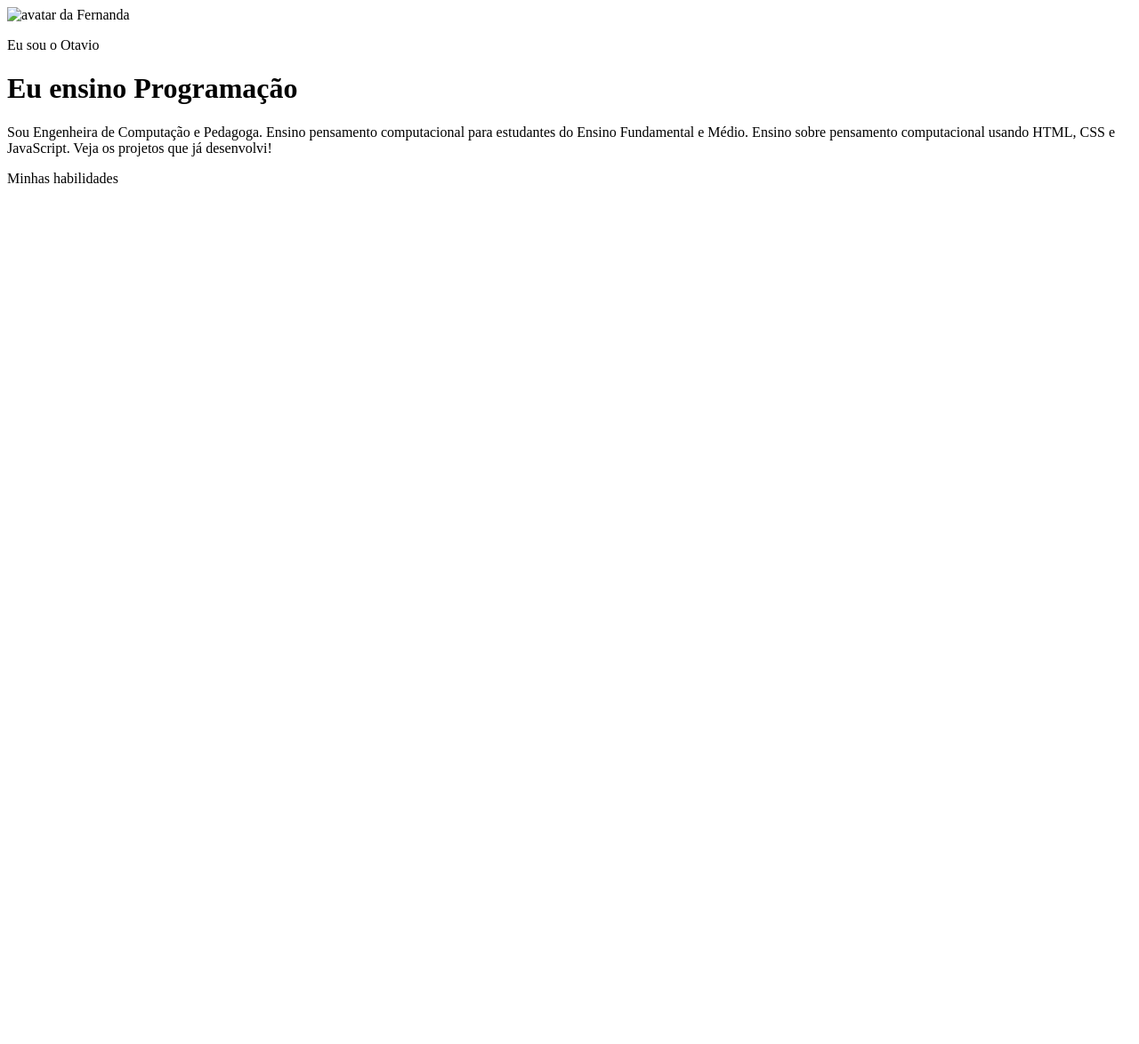
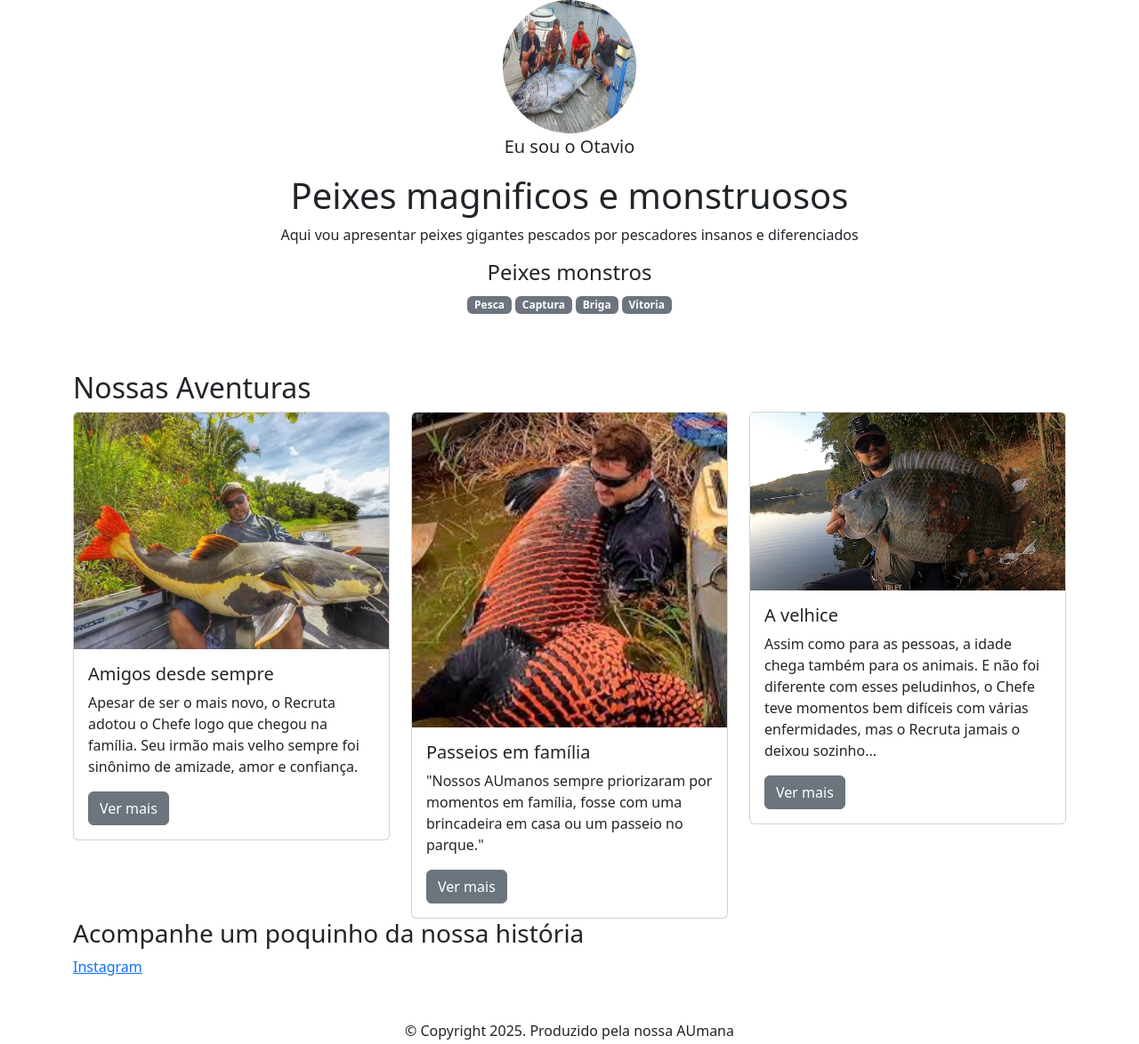
Before and after one commit to 077Tavin/tAVIN, a plain HTML site: page index.html in a window 1280 px wide. Shown: the whole page at 89% size. Before the commit the page ends 800 px from the top, so only its background shows below. Drawn offline with nearby package versions, Linux system fonts and the light colour scheme.

Commit message:
////////////////

```diff
--- a/index.html
+++ b/index.html
@@ -1,21 +1,82 @@
 <!DOCTYPE html>
 <html lang="pt-br">
-  <head>
-    <meta charset="UTF-8" />
-    <meta name="viewport" content="width=device-width, initial-scale=1.0" />
-    <title>Document</title>
-  </head>
-  <body>
-        <img src="img/avatar-.png" alt="avatar da Fernanda" srcset="" />
-            <p>Eu sou o Otavio</p>
-            <h1>Eu ensino Programação</h1>
-            <p>
-              Sou Engenheira de Computação e Pedagoga. Ensino pensamento computacional
-              para estudantes do Ensino Fundamental e Médio. Ensino sobre pensamento
-              computacional usando HTML, CSS e JavaScript. Veja os projetos que já
-              desenvolvi!
-            </p>
-            <p>Minhas habilidades</p>
 
-  </body>
+<head>
+    <meta charset="UTF-8">
+    <meta name="viewport" content="width=device-width, initial-scale=1.0">
+    <link href="https://cdn.jsdelivr.net/npm/bootstrap@5.3.3/dist/css/bootstrap.min.css" rel="stylesheet"
+        integrity="sha384-QWTKZyjpPEjISv5WaRU9OFeRpok6YctnYmDr5pNlyT2bRjXh0JMhjY6hW+ALEwIH" crossorigin="anonymous" />
+    <link rel="stylesheet" href="style.css">
+    <title>Nosso Portfólio</title>
+</head>
+
+<body>
+    <header class="container text-center">
+        <img src="imagens/atumgigante.jpg" alt="logo da página" class="rounded-circle" width="150" height="150">
+        <p class="lead">Eu sou o Otavio</p>
+        <h1>Peixes magnificos e monstruosos </h1>
+        <p>Aqui vou apresentar peixes gigantes pescados por pescadores insanos e diferenciados </p>
+        <h4>Peixes monstros</h4>
+        <div>
+            <p class="badge text-bg-secondary">Pesca</p>
+            <p class="badge text-bg-secondary">Captura</p>
+            <p class="badge text-bg-secondary">Briga</p>
+            <p class="badge text-bg-secondary">Vitoria</p>
+        </div>
+    </header>
+    <main class="container mt-5">
+        <h2>Nossas Aventuras</h2>
+        <div class="row">
+            <div class="col-md-4">
+                <div class="card">
+                    <img src="imagens/254b15b0-a7db-4882-9ce2-3eb5408ddb3d.webp" class="card-img-top">
+                    <div class="card-body">
+                        <h5 class="card-title">Amigos desde sempre</h5>
+                        <p class="card-text">Apesar de ser o mais novo, o Recruta
+                            adotou o Chefe logo que chegou na família. Seu irmão mais velho sempre foi sinônimo
+                            de amizade, amor e confiança.</p>
+
+                        <button type="button" class="btn btn-secondary">Ver
+                            mais</button>
+                    </div>
+                </div>
+            </div>
+            <div class="col-md-4">
+                <div class="card">
+                    <img src="imagens/download.jpeg" class="card-img-top">
+                    <div class="card-body">
+                        <h5 class="card-title">Passeios em família</h5>
+                        <p class="card-text">"Nossos AUmanos sempre priorizaram por
+                            momentos em família, fosse com uma brincadeira em casa ou um passeio no parque."</p>
+                        <button type="button" class="btn btn-secondary">Ver
+                            mais</button>
+                    </div>
+                </div>
+            </div>
+
+            <div class="col-md-4">
+                <div class="card">
+                    <img src="imagens/maxresdefault.jpg" class="card-img-top">
+                    <div class="card-body">
+                        <h5 class="card-title">A velhice</h5>
+                        <p class="card-text">Assim como para as pessoas, a idade
+                            chega também para os animais. E não foi diferente com esses peludinhos, o Chefe teve
+                            momentos bem difíceis com várias enfermidades, mas o Recruta jamais o deixou
+                            sozinho... </p>
+                        <button type="button" class="btn btn-secondary">Ver
+                            mais</button>
+                    </div>
+                </div>
+            </div>
+        </div>
+    </main>
+    <footer class="container">
+        <h3> Acompanhe um poquinho da nossa história</h3>
+        <div>
+            <a href="https://www.instagram.com/chefe.recruta/">Instagram</a>
+        </div>
+        <p class="my-5 text-center">© Copyright 2025. Produzido pela nossa AUmana</p>
+    </footer>
+</body>
+
 </html>
```
Also changed, not shown: imagens/254b15b0-a7db-4882-9ce2-3eb5408ddb3d.webp (added), imagens/atumgigante.jpg (added), imagens/download.jpeg (added), imagens/maxresdefault.jpg (added), imagens/sddefault.jpg (added).
